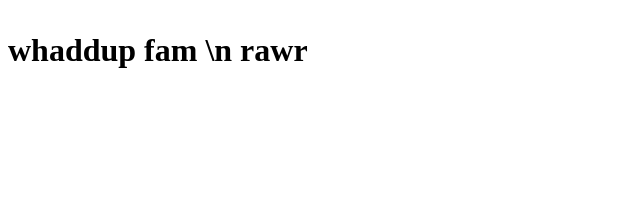
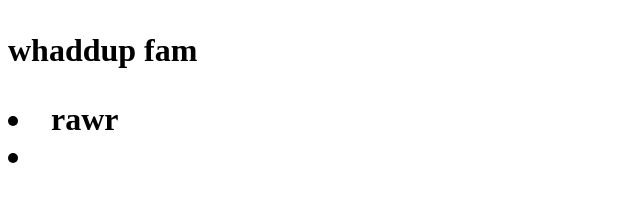
Before and after one commit to dawong15/dawong15.github.io, a plain HTML site: page index.html in a window 1280 px wide. Shown: the whole page, without its empty margins (0-640 px from the left). Drawn offline with Linux system fonts and the light colour scheme.

Commit message:
Update index.html

```diff
--- a/index.html
+++ b/index.html
@@ -3,6 +3,6 @@
 <body>
 <h1><h1>
 <p>whaddup fam
-  \n rawr<p>
+  <li> rawr<li><p>
 <body>
 </html>
```
